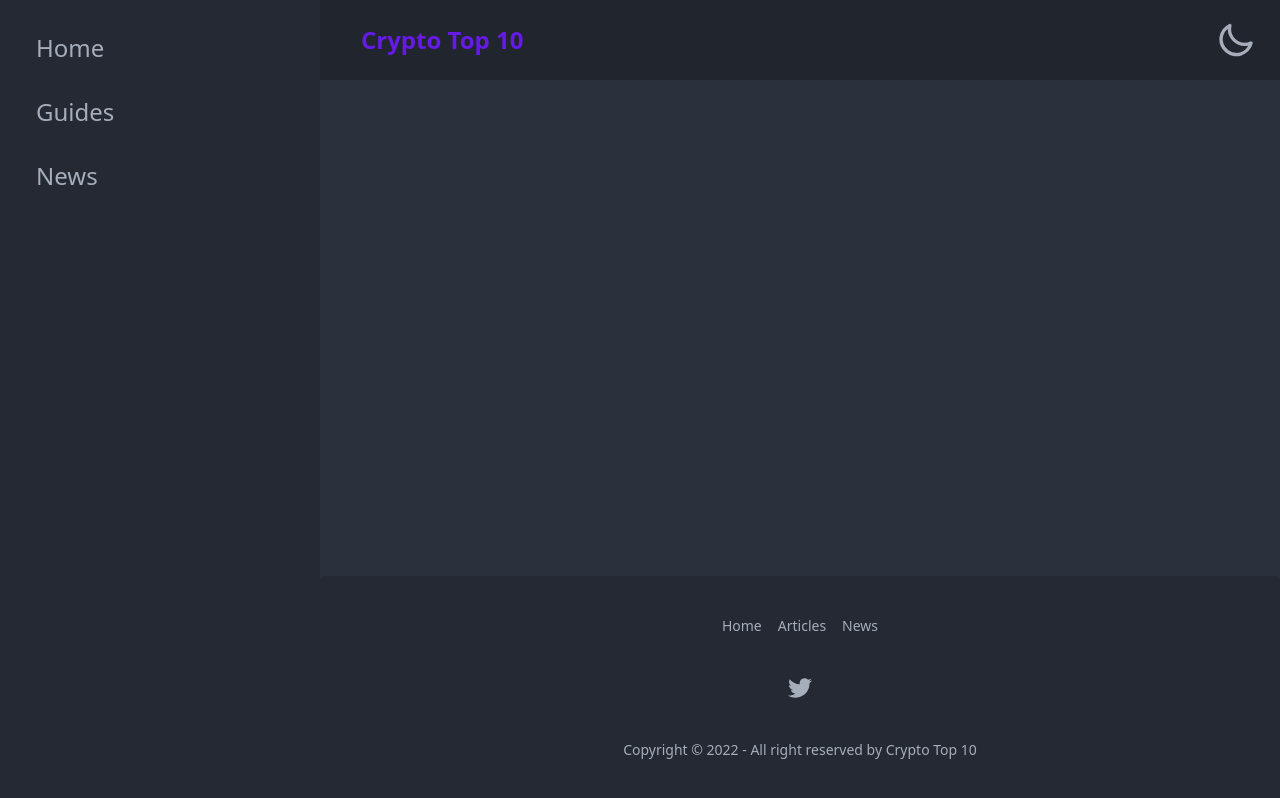
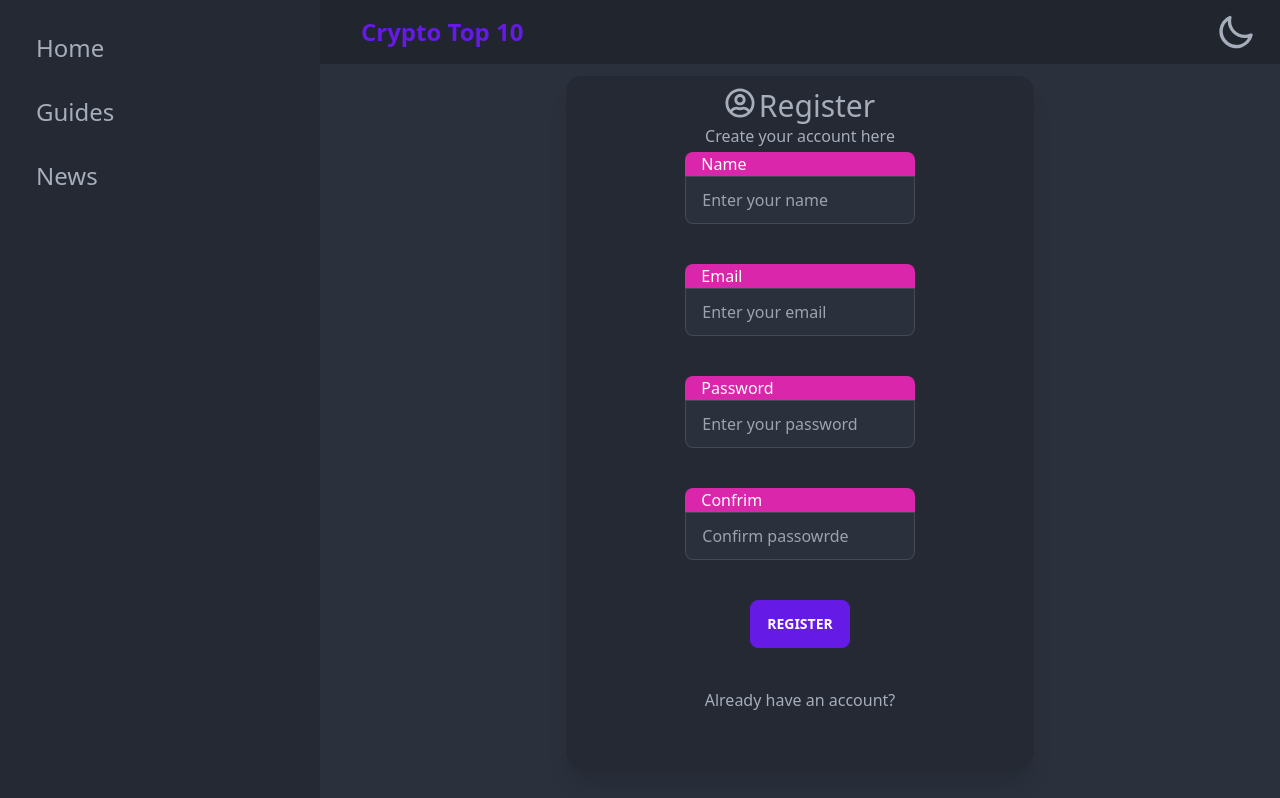
Before and after one commit to JacobLopez-dev/cryptoTop10, a React (Create React App) app in the folder frontend/: page /register in a window 1280 px wide. Built offline with nearby package versions, Linux system fonts and the light colour scheme.

Commit message:
major update
Register and Login pages created
- Initial reducer functionality set up
- Forms set up but do not submit any data yet

```diff
--- a/frontend/package.json
+++ b/frontend/package.json
@@ -16,6 +16,7 @@
     "react-redux": "^7.2.8",
     "react-router-dom": "^6.3.0",
     "react-scripts": "5.0.0",
+    "react-toastify": "^9.0.1",
     "react-tsparticles": "^2.0.6",
     "tsparticles": "^2.0.6"
   },
--- a/frontend/src/App.js
+++ b/frontend/src/App.js
@@ -6,7 +6,11 @@ import Home from "./pages/Home";
 import Guides from './pages/Guides';
 import News from './pages/News';
 import CryptoPage from './pages/CryptoPage';
+import Login from './pages/Login'
+import Register from './pages/Register'
 import Footer from './components/layout/Footer';
+import { ToastContainer } from 'react-toastify';
+import 'react-toastify/dist/ReactToastify.css';
 
 
 function App() {
@@ -40,12 +44,15 @@ function App() {
         <Route path="/guides" element={<Guides/>}/>
         <Route path="/news" element={<News/>}/>
         <Route path='/crypto/:cryptoID' element={<CryptoPage />} />
+        <Route path="/login" element={<Login/>}/>
+        <Route path="/register" element={<Register/>}/>
       </Routes>
       </main>
       <Footer/>
       </div>
       <SideMenu toggleMenu={toggleMenu}/>
     </div>
+    <ToastContainer/>
     </Router>
   );
 }
--- a/frontend/src/app/store.js
+++ b/frontend/src/app/store.js
@@ -1,10 +1,12 @@
 import { configureStore } from '@reduxjs/toolkit';
 import articleReducer from '../features/articles/articleSlice'
 import cryptoReducer from '../features/topCryptos/topCryptosSlice'
+import authReducer from '../features/auth/authSlice'
 
 export const store = configureStore({
   reducer: {
     articles: articleReducer,
-    cryptos: cryptoReducer
+    cryptos: cryptoReducer,
+    auth: authReducer
   },
 });
--- a/frontend/src/components/cryptos/Stats.jsx
+++ b/frontend/src/components/cryptos/Stats.jsx
@@ -2,7 +2,7 @@
 function Stats({marketCap, price, change, volume, volumeChange}) {
 
   return (
-    <div className="stats bg-neutral mt-5 border-2 text-neutral-content stats-vertical shadow col-span-1 lg:col-span-2 md:col-span-2">
+    <div className="stats bg-neutral mt-5 border-2 text-neutral-content stats-vertical shadow col-span-1 lg:col-span-2 md:col-span-2 ">
         <div className="stat">
             <div className="stat-title accent">Current Price</div>
             {price && <div className="stat-value">${price.toLocaleString("en-US")}</div>}
--- a/frontend/src/features/auth/authSlice.js
+++ b/frontend/src/features/auth/authSlice.js
@@ -0,0 +1,20 @@
+import {createSlice, createAsyncThunk} from '@reduxjs/toolkit'
+
+const initialState = {
+    user: null,
+    isError: false,
+    isSuccess: false,
+    isLoading: false,
+    message: ''
+}
+
+export const authSlice = createSlice({
+    name: 'auth',
+    initialState: initialState,
+    reducers: {},
+    extraReducers: (builder) => {
+
+    }
+})
+
+export default authSlice.reducer
--- a/frontend/src/pages/CryptoPage.jsx
+++ b/frontend/src/pages/CryptoPage.jsx
@@ -42,10 +42,8 @@ function CryptoPage() {
     let {logo, name, symbol, urls} = singleCrypto
     // // Logs
     console.log(singleCrypto)
-    // console.log(cryptos)
     console.log(flattenedCryptoMarketData)
 
-    // console.log(flattenedCryptoMarketData)
  // End Logs
 
   return (
--- /dev/null
+++ b/frontend/src/pages/Login.jsx
@@ -0,0 +1,73 @@
+import {useState} from 'react'
+import {toast} from 'react-toastify'
+import {Link} from 'react-router-dom'
+import {FaSignInAlt} from 'react-icons/fa'
+
+function Login() {
+
+  const[formData, setFormData] = useState({
+    email:'',
+    password:'',
+  })
+
+  const {email, password} = formData
+
+  const onChange = (e) => {
+    setFormData(prevState => ({
+      ...prevState,
+      [e.target.name]: e.target.value
+    }))
+  }
+
+  const onSubmit = (e) => {
+    e.preventDefault()
+
+  }
+
+  console.log(formData)
+
+  return (
+    <div className='p-3 flex flex-col items-center'>
+      <div className="card flex flex-col items-center bg-base-200 shadow-xl w-full lg:w-6/12 p-3">
+
+        <section className='heading flex flex-col justify-center max-w-fit'>
+          <h1 className='text-3xl flex justify-center'>
+            <FaSignInAlt className='mr-1 '/> Login
+          </h1>
+          <p>Create your account here</p>
+        </section>
+
+        <div className="card-body  min-w-full items-center -mt-10 text-center">
+
+          <form className='flex flex-col lg:w-6/12 md:w-8/12 w-full gap-10 p-3' onSubmit={onSubmit}>
+            <div className="form-control">
+              <label className="input-group input-group-vertical">
+                <span className='bg-secondary text-white'>Email</span>
+                <input type="text" placeholder="Enter your email" className="input focus:border-secondary w-full input-bordered" id='email' name='email' value={email} onChange={onChange} required/>
+              </label>
+            </div>
+
+            <div className="form-control">
+              <label className="input-group input-group-vertical">
+                <span className='bg-secondary text-white'>Password</span>
+                <input type="text" placeholder="Enter your password" className="input focus:border-secondary w-full input-bordered" id='password' name='password' value={password} onChange={onChange} required/>
+              </label>
+            </div>
+
+            <div className="card-actions flex justify-center">
+              <button className="btn btn-primary">Login</button>
+            </div>
+
+            <div className="card-actions flex justify-center">
+              <Link to='/Register'>
+                <p className='hover:text-secondary-focus'>need an account?</p>
+              </Link>
+            </div>
+          </form>
+        </div>
+      </div>
+    </div>
+  )
+}
+
+export default Login
--- /dev/null
+++ b/frontend/src/pages/Register.jsx
@@ -0,0 +1,93 @@
+import {useState} from 'react'
+import {toast} from 'react-toastify'
+import {FaRegUserCircle} from 'react-icons/fa'
+import {Link} from 'react-router-dom'
+
+function Register() {
+
+  const[formData, setFormData] = useState({
+    name:'',
+    email:'',
+    password:'',
+    password2: '',
+  })
+
+  const {name, email, password, password2} = formData
+
+  const onChange = (e) => {
+    setFormData(prevState => ({
+      ...prevState,
+      [e.target.name]: e.target.value
+    }))
+  }
+
+  const onSubmit = (e) => {
+    e.preventDefault()
+
+    if(password !== password2 ){
+      toast.error('passwords do not match', {
+        theme: 'dark'
+      })
+    }
+  }
+
+  console.log(formData)
+
+  return (
+    <div className='p-3 flex flex-col items-center'>
+      <div className="card flex flex-col items-center bg-base-200 shadow-xl w-full lg:w-6/12 p-3">
+
+        <section className='heading flex flex-col justify-center max-w-fit'>
+          <h1 className='text-3xl flex justify-center'>
+            <FaRegUserCircle className='mr-1 '/> Register
+          </h1>
+          <p>Create your account here</p>
+        </section>
+
+        <div className="card-body  min-w-full items-center -mt-10 text-center">
+
+          <form className='flex flex-col lg:w-8/12 md:w-10/12 w-full gap-10 p-3' onSubmit={onSubmit}>
+            <div className="form-control">
+              <label className="input-group input-group-vertical">
+                <span className='bg-secondary text-white'>Name</span>
+                <input type="text" placeholder="Enter your name" className="input focus:border-secondary w-full input-bordered" id='name' name='name' value={name} onChange={onChange} required/>
+              </label>
+            </div>
+
+            <div className="form-control">
+              <label className="input-group input-group-vertical">
+                <span className='bg-secondary text-white'>Email</span>
+                <input type="text" placeholder="Enter your email" className="input focus:border-secondary w-full input-bordered" id='email' name='email' value={email} onChange={onChange} required/>
+              </label>
+            </div>
+
+            <div className="form-control">
+              <label className="input-group input-group-vertical">
+                <span className='bg-secondary text-white'>Password</span>
+                <input type="text" placeholder="Enter your password" className="input focus:border-secondary w-full input-bordered" id='password' name='password' value={password} onChange={onChange} required/>
+              </label>
+            </div>
+
+            <div className="form-control">
+              <label className="input-group input-group-vertical">
+                <span className='bg-secondary text-white'>Confrim</span>
+                <input type="text" placeholder="Confirm passowrde" className="input focus:border-secondary w-full input-bordered" id='password2' name='password2' value={password2} onChange={onChange} required/>
+
+              </label>
+            </div>
+            <div className="card-actions flex justify-center">
+              <button className="btn btn-primary">Register</button>
+            </div>
+            <div className="card-actions flex justify-center">
+              <Link to='/login'>
+                <p className='hover:text-secondary-focus'>Already have an account?</p>
+              </Link>
+            </div>
+          </form>
+        </div>
+      </div>
+    </div>
+  )
+}
+
+export default Register
```
Also changed, not shown: frontend/src/pages/Guides.jsx (+13 -0 lines), 1 other file (tests, documents, lock files or other folders).
